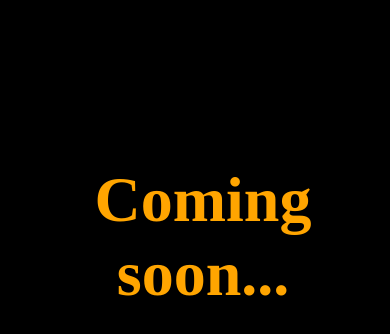
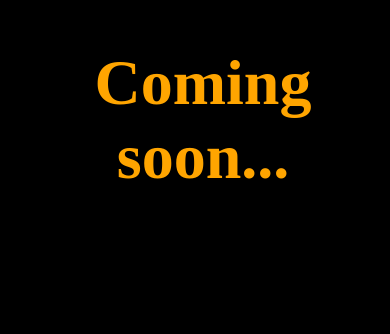
Before and after one commit to paruruarere/halloween-site, a plain HTML site: page index.html in a window 390 px wide. Shown: the part 302-636 px from the top of the page. Drawn offline with Linux system fonts and the light colour scheme.

Commit message:
Adapt to smartphones

```diff
--- a/style.css
+++ b/style.css
@@ -1,6 +1,7 @@
-body {
-    min-height: 100vh;
+html,body {
     background-color: black;
+
+    overflow: hidden;
 }
 
 #page {
@@ -8,11 +9,12 @@ body {
 }
 
 #jumbotron {
-    position: absolute;
-    bottom: 50%;
-    top: 50%;
-    width: 100%;
-    text-align: center;
+  margin: 0;
+  width: 100%;
+  position: absolute;
+  top: 50%;
+  -ms-transform: translateY(-50%);
+  transform: translateY(-50%);
 }
 
 h1 {
```
Also changed, not shown: index.html (line endings or trailing spaces).
